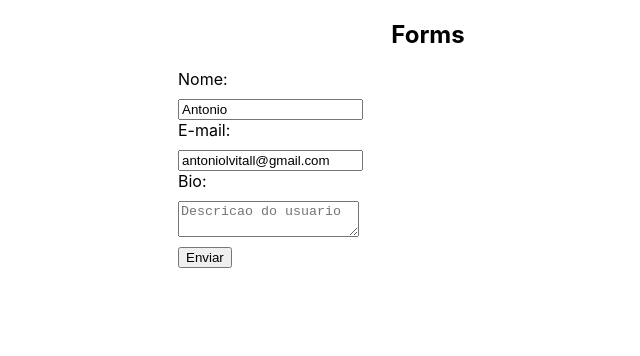
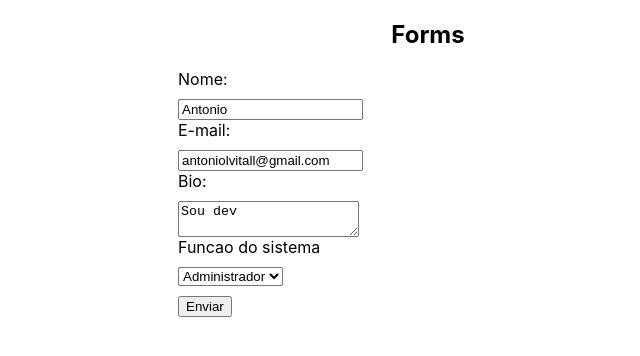
Before and after one commit to antoniolvitall/formularios-com-react, a React (Create React App) app in the folder form/: page / in a window 1280 px wide. Shown: the top 356 px of the page, without its empty margins (212-852 px from the left). Built offline with nearby package versions, Linux system fonts and the light colour scheme.

Commit message:
select no react

```diff
--- a/form/src/App.js
+++ b/form/src/App.js
@@ -5,7 +5,7 @@
   return (
     <div className="App">
       <h2>Forms</h2>
-      <MyForm user={{name: "Antonio", email: "antoniolvitall@gmail.com"}}/>
+      <MyForm user={{name: "Antonio", email: "antoniolvitall@gmail.com", bio: "Sou dev", role: "admin"}}/>
     </div>
   );
 }
--- a/form/src/components/MyForm.js
+++ b/form/src/components/MyForm.js
@@ -6,10 +6,12 @@
 
 
   // 3 - gerenciamento de dados
-  const[name, setName] = useState(user ? user.name: "")
-  const[email, setEmail] = useState(user ? user.email: "")
+  const[name, setName] = useState(user ? user.name: "");
+  const[email, setEmail] = useState(user ? user.email: "");
 
-  const [bio, setBio] = useState("")
+  const [bio, setBio] = useState(user ? user.bio: "");
+
+  const [role, setRole] = useState(user ? user.role: "");
 
   const handleName = (e) => {
     setName(e.target.value);
@@ -21,7 +23,7 @@
   const handleSubmit = (event) => {
     event.preventDefault();
     console.log("Enviando o formulario");
-    console.log(name, email, bio)
+    console.log(name, email, bio, role);
 
     // validacao
     // envio
@@ -30,6 +32,7 @@
     setName("");
     setEmail("");
     setBio("");
+    setRole("");
   };
 
 
@@ -53,6 +56,15 @@
               <span>Bio:</span>
               <textarea name="bio" placeholder='Descricao do usuario' onChange={(e) => setBio(e.target.value)} value={bio}></textarea>
             </label>
+            {/* 9 - select */}
+            <label>
+              <span>Funcao do sistema</span>
+              <select name="role" onChange={(e) => setRole(e.target.value)} value={role}>
+                <option value="user">Usuario</option>
+                <option value="editor">Editor</option>
+                <option value="admin">Administrador</option>
+              </select>
+            </label>
             <input type="submit" value="Enviar" />
         </form>
     </div>
```
